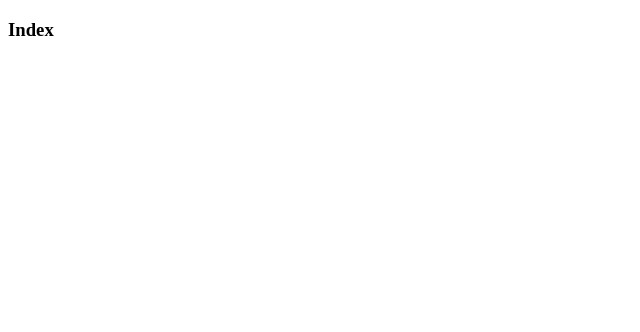
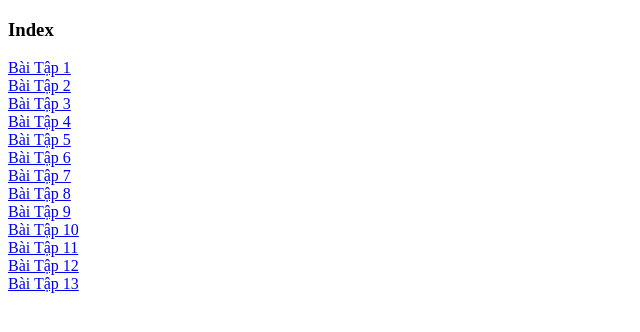
Before and after one commit to CamNA0912/Web_Design, a plain HTML site: page index.html in a window 1280 px wide. Shown: the whole page, without its empty margins (0-640 px from the left). Drawn offline with Linux system fonts and the light colour scheme.

Commit message:
Update content

```diff
--- a/index.html
+++ b/index.html
@@ -8,5 +8,18 @@
 </head>
 <body>
     <h3>Index</h3>
+    <a href="index/BT1.html">Bài Tập 1</a><br>
+    <a href="index/BT2.html">Bài Tập 2</a><br>
+    <a href="index/BT3.html">Bài Tập 3</a><br>
+    <a href="index/BT4.html">Bài Tập 4</a><br>
+    <a href="index/BT5.html">Bài Tập 5</a><br>
+    <a href="index/BT7.html">Bài Tập 6</a><br>
+    <a href="index/BT8.html">Bài Tập 7</a><br>
+    <a href="index/BT9.html">Bài Tập 8</a><br>
+    <a href="index/BT10.html">Bài Tập 9</a><br>
+    <a href="index/BT11.html">Bài Tập 10</a><br>
+    <a href="index/BT12.html">Bài Tập 11</a><br>
+    <a href="index/BT13.html">Bài Tập 12</a><br>
+    <a href="index/BT14.html">Bài Tập 13</a>
 </body>
 </html>
```
